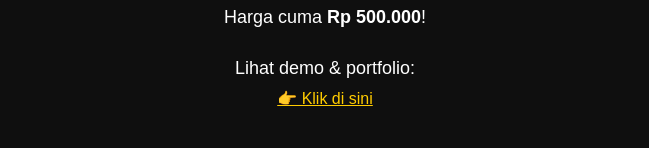
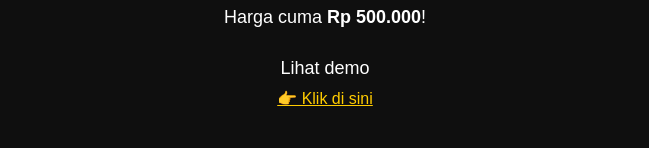
Before and after one commit to indo-xx1/lp-iklan-film, a plain HTML site: page index.html in a window 1280 px wide. Shown: the part 236-384 px from the top of the page, without its empty margins (315-964 px from the left). Drawn offline with Linux system fonts and the light colour scheme.

Commit message:
Update index.html

```diff
--- a/index.html
+++ b/index.html
@@ -61,7 +61,7 @@
   <p>Harga cuma <strong>Rp 500.000</strong>!</p>
 
   <div class="portfolio">
-    <p>Lihat demo & portfolio:</p>
+    <p>Lihat demo</p>
     <a href="https://jasabuatwebmrrobot.com/portfolio" target="_blank">👉 Klik di sini</a>
   </div>
 
```
